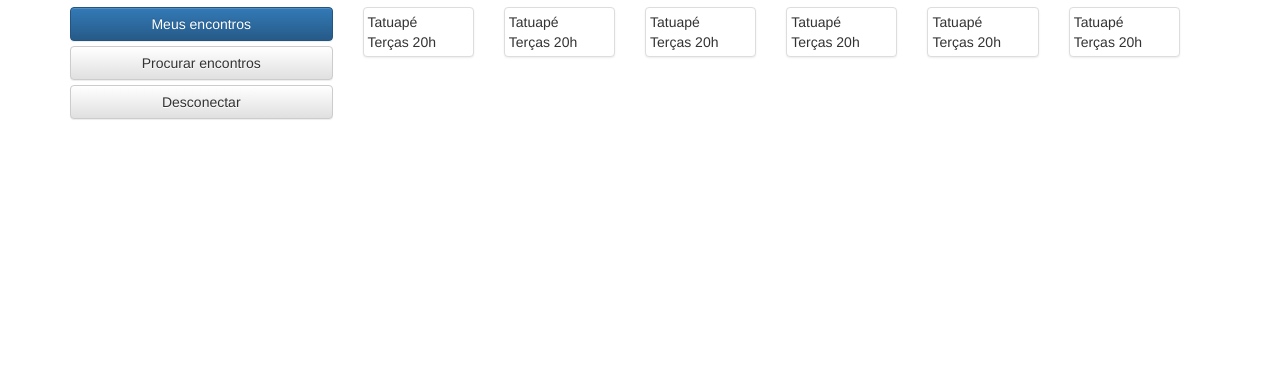
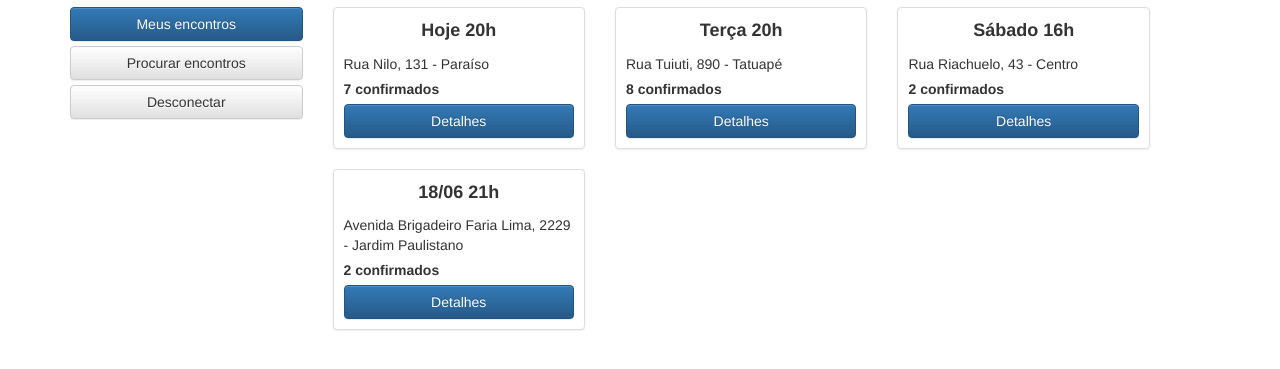
Before and after one commit to Renatopster/meet-and-speak, a plain HTML site: page meus-encontros.html in a window 1280 px wide. Shown: the part 175-544 px from the top of the page. Drawn offline with Linux system fonts and the light colour scheme.

Commit message:
meus-encontros

```diff
--- a/css/app.css
+++ b/css/app.css
@@ -13,6 +13,21 @@ header {margin: 10px 0}
 header img.logo {
     max-width: 262.5px;
 }
+.encontros .thumbnail {
+    padding: 10px;
+}
+
+.encontros .horario {
+    text-align: center;
+    font-weight: bold;
+    font-size: 18px;
+    padding-bottom: 10px;
+}
+
+.encontros .participantes {
+    font-weight: bold;
+    padding: 5px 0;
+}
 
 p.lead {
     padding-top:20px;
--- a/meus-encontros.html
+++ b/meus-encontros.html
@@ -30,71 +30,70 @@
                 </div>
             </header>
             <div class="row">
-                <div class="col-md-3">
-
-                    <a class="btn btn-block btn-primary" href="meus-encontros.html">Meus encontros</a>
-                    <a class="btn btn-block btn-default" href="procurar-encontros.html">Procurar encontros</a>
-                    <a class="btn btn-block btn-default" href="index.html">Desconectar</a>
+                <div class="col-md-3 row">
+                    <div class="col-xs-12">
+                        <a class="btn btn-block btn-primary" href="meus-encontros.html">Meus encontros</a>
+                        <a class="btn btn-block btn-default" href="procurar-encontros.html">Procurar encontros</a>
+                        <a class="btn btn-block btn-default" href="index.html">Desconectar</a>
+                    </div>
                 </div>
-                <div class="col-md-9 row">
-                    <div class="col-md-2">
+                <div class="col-md-9 row encontros">
+                    <div class="col-md-4 col-sm-6">
                         <div class="thumbnail">
-                            <div>
-                                Tatuapé
+                            <div class="horario">
+                                Hoje 20h
                             </div>
-                            <div>
-                                Terças 20h
+                            <div class="endereco">
+                                Rua Nilo, 131 - Paraíso
                             </div>
+                            <div class="participantes">
+                                7 confirmados
+                            </div>
+                            <a href="detalhes-encontro.html" class="btn btn-block btn-primary">Detalhes</a>
                         </div>
                     </div>
-                    <div class="col-md-2">
+                    <div class="col-md-4 col-sm-6">
                         <div class="thumbnail">
-                            <div>
-                                Tatuapé
+                            <div class="horario">
+                                Terça 20h
                             </div>
-                            <div>
-                                Terças 20h
+                            <div class="endereco">
+                                Rua Tuiuti, 890 - Tatuapé
                             </div>
+                            <div class="participantes">
+                                8 confirmados
+                            </div>
+                            <a href="detalhes-encontro.html" class="btn btn-block btn-primary">Detalhes</a>
                         </div>
                     </div>
-                    <div class="col-md-2">
+
+                    <div class="col-md-4 col-sm-6">
                         <div class="thumbnail">
-                            <div>
-                                Tatuapé
+                            <div class="horario">
+                                Sábado 16h
                             </div>
-                            <div>
-                                Terças 20h
+                            <div class="endereco">
+                                Rua Riachuelo, 43 - Centro
                             </div>
+                            <div class="participantes">
+                                2 confirmados
+                            </div>
+                            <a href="detalhes-encontro.html" class="btn btn-block btn-primary">Detalhes</a>
                         </div>
                     </div>
-                    <div class="col-md-2">
+
+                    <div class="col-md-4 col-sm-6">
                         <div class="thumbnail">
-                            <div>
-                                Tatuapé
+                            <div class="horario">
+                                18/06 21h
                             </div>
-                            <div>
-                                Terças 20h
+                            <div class="endereco">
+                                Avenida Brigadeiro Faria Lima, 2229 - Jardim Paulistano
                             </div>
-                        </div>
-                    </div>
-                    <div class="col-md-2">
-                        <div class="thumbnail">
-                            <div>
-                                Tatuapé
+                            <div class="participantes">
+                                2 confirmados
                             </div>
-                            <div>
-                                Terças 20h
-                            </div>
-                        </div>
-                    </div>
-                    <div class="col-md-2">
-                        <div class="thumbnail">
-                            <div>
-                                Tatuapé
-                            </div>
-                            <div>
-                                Terças 20h
-                            </div>
+                            <a href="detalhes-encontro.html" class="btn btn-block btn-primary">Detalhes</a>
                         </div>
                     </div>
                 </div>
```
